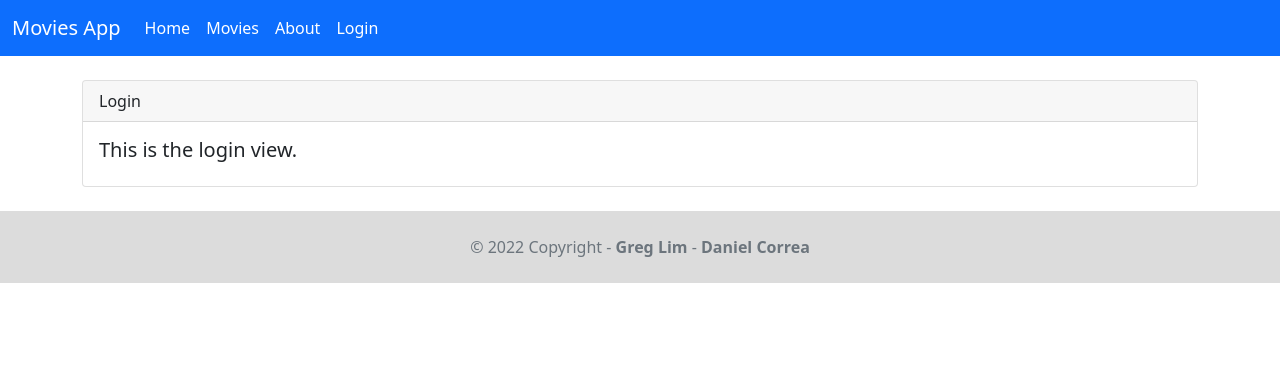
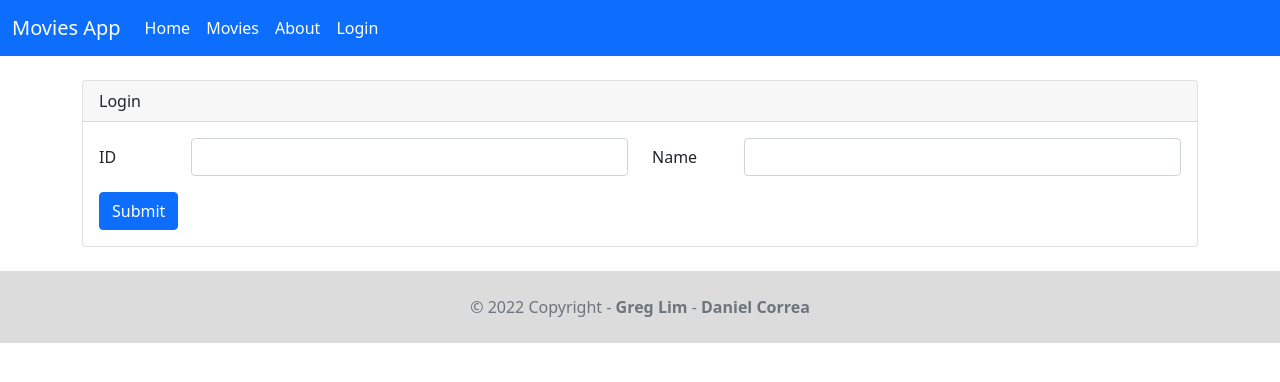
Before and after one commit to michael-farwell/mevn, a Vue app in the folder frontend/: page /login in a window 1280 px wide. Shown: the top 382 px of the page. Built offline with nearby package versions, Linux system fonts and the light colour scheme; no server answers.

Commit message:
complete chapter 23

```diff
--- a/frontend/src/App.vue
+++ b/frontend/src/App.vue
@@ -1,3 +1,16 @@
+<script
+    setup
+    lang="ts">
+  import { useAuthStore } from "@/store/auth.store";
+  import { storeToRefs }  from "pinia";
+
+  const store = useAuthStore();
+
+  const { user } = storeToRefs(store);
+
+  const logout = () => store.disconnect();
+</script>
+
 <template>
   <nav class="navbar navbar-expand-lg navbar-dark bg-primary">
     <div class="container-fluid">
@@ -36,10 +49,17 @@
             About
           </router-link>
           <router-link
+              v-if="!user"
               to="/login"
               class="nav-link active">
             Login
           </router-link>
+          <a
+              v-if="user"
+              @click="logout"
+              class="nav-link active pointer">
+            Logout ({{ user.id }} - {{ user.name }})
+          </a>
         </div>
       </div>
     </div>
@@ -71,3 +91,11 @@
     </div>
   </footer>
 </template>
+
+<style
+    scoped
+    lang="scss">
+.pointer {
+  cursor: pointer;
+}
+</style>
--- a/frontend/src/interfaces/auth.interface.ts
+++ b/frontend/src/interfaces/auth.interface.ts
@@ -1,8 +1,8 @@
 export interface AuthStoreInterface {
-  user: UserInterface;
+  user: UserInterface | null;
 }
 
 export interface UserInterface {
-  id: string;
+  id: number;
   name: string;
 }
--- a/frontend/src/store/auth.store.ts
+++ b/frontend/src/store/auth.store.ts
@@ -3,18 +3,16 @@ import { defineStore }        from "pinia";
 
 export const useAuthStore = defineStore("auth", {
   state: () => ({
-    user: { id: "", name: "" },
+    user: null,
   } as AuthStoreInterface),
   getters: {},
   actions: {
-    connect () {
+    connect (userId: number, userName: string) {
       // Make API call to authenticate user
-      this.user.id = "";
-      this.user.name = "";
+      this.user = { id: userId, name: userName };
     },
     disconnect () {
-      this.user.id = "";
-      this.user.name = "";
+      this.user = null;
     },
   },
 });
--- a/frontend/src/views/Login.vue
+++ b/frontend/src/views/Login.vue
@@ -1,9 +1,68 @@
+<script
+    setup
+    lang="ts">
+  import { useAuthStore } from "@/store/auth.store";
+  import { ref }          from "vue";
+  import { useRouter }    from "vue-router";
+
+  const store = useAuthStore();
+  const router = useRouter();
+
+  let userId = ref<number | null>(null);
+  let userName = ref<string | null>(null);
+
+  const login = () => {
+    if (!(!userId.value || !userName.value)) {
+      store.connect(userId.value, userName.value);
+
+      router.push({ name: "Home" });
+    }
+  };
+</script>
+
 <template>
   <div class="card">
     <div class="card-header">Login</div>
 
     <div class="card-body">
-      <h5 class="card-title">This is the login view.</h5>
+      <form>
+        <div class="row">
+          <div class="col">
+            <div class="mb-3 row">
+              <label
+                  for="userID"
+                  class="col-sm-2 col-form-label">ID</label>
+              <div class="col-sm-10">
+                <input
+                    v-model="userId"
+                    id="userID"
+                    name="userId"
+                    type="number"
+                    class="form-control">
+              </div>
+            </div>
+          </div>
+
+          <div class="col">
+            <div class="mb-3 row">
+              <label
+                  for="userName"
+                  class="col-sm-2 col-form-label">Name</label>
+              <div class="col-sm-10">
+                <input
+                    id="userName"
+                    name="userName"
+                    v-model="userName"
+                    type="text"
+                    class="form-control">
+              </div>
+            </div>
+          </div>
+        </div>
+        <a
+            @click="login"
+            class="btn btn-primary">Submit</a>
+      </form>
     </div>
   </div>
 </template>
```
